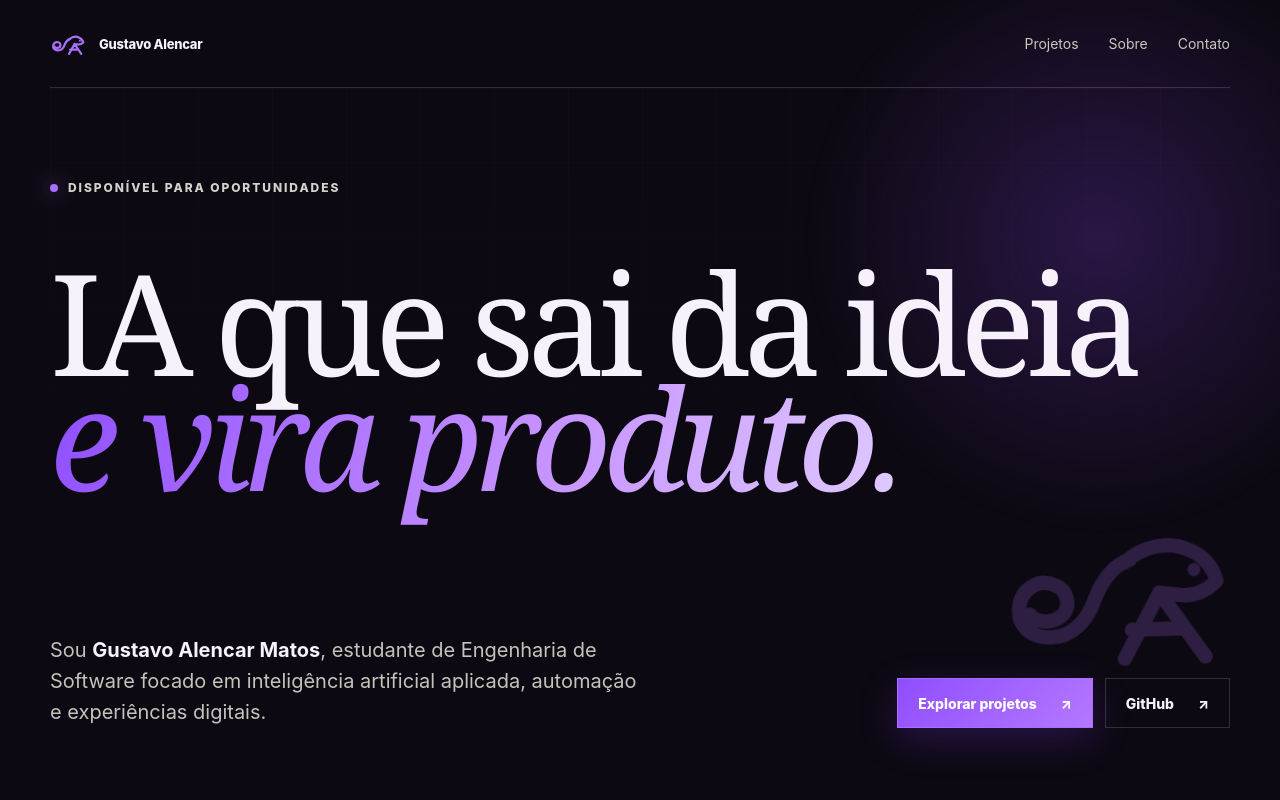
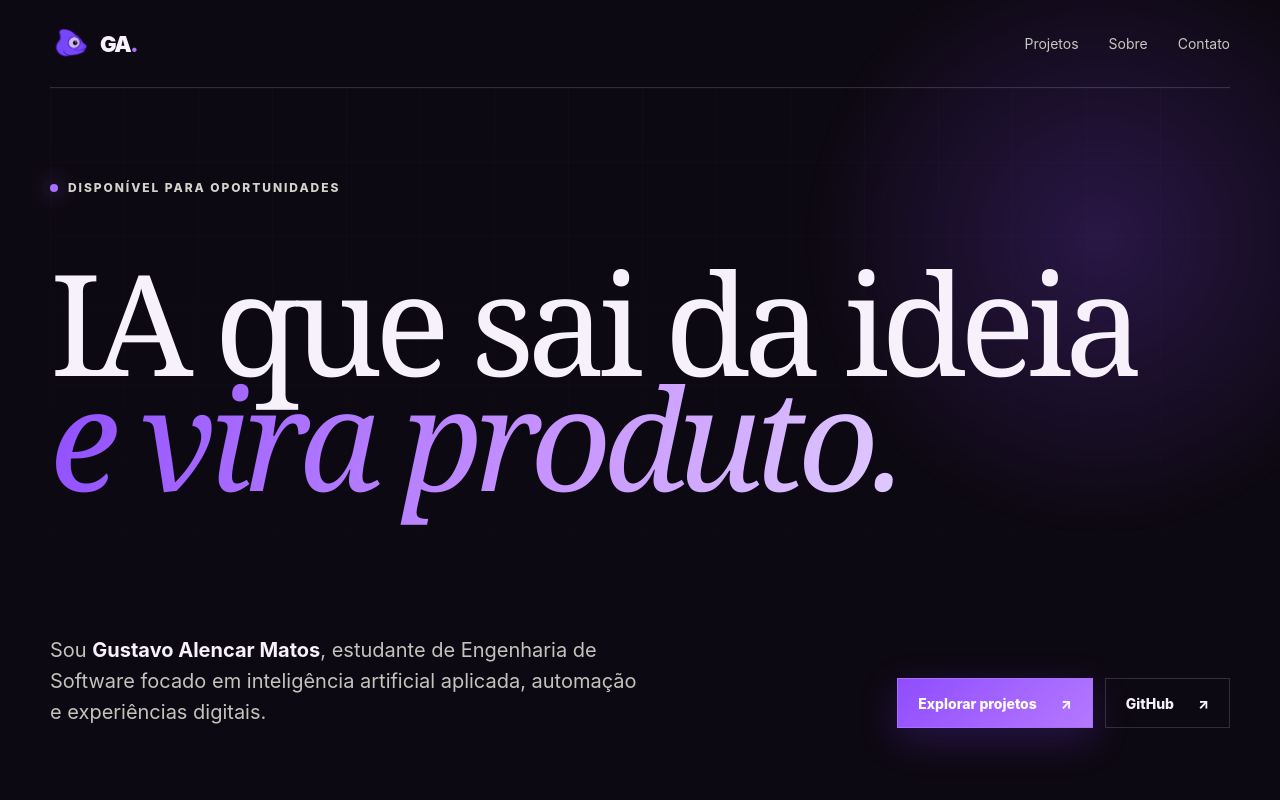
Before and after one commit to gugdev/portfolio, a Next.js app: page / in a window 1280 px wide. Shown: the top 800 px of the page. Built offline with nearby package versions, Linux system fonts and the light colour scheme.

Commit message:
fix: simplify portfolio mascot branding

```diff
--- a/app/components/chameleon-mark.tsx
+++ /dev/null
@@ -1,35 +0,0 @@
-type ChameleonMarkProps = {
-  className?: string;
-  decorative?: boolean;
-};
-
-export function ChameleonMark({ className, decorative = false }: ChameleonMarkProps) {
-  return (
-    <svg
-      className={className}
-      viewBox="0 0 96 96"
-      fill="none"
-      xmlns="http://www.w3.org/2000/svg"
-      role={decorative ? undefined : "img"}
-      aria-hidden={decorative || undefined}
-      aria-label={decorative ? undefined : "Símbolo de Gustavo Alencar: um camaleão abstrato"}
-    >
-      {!decorative && <title>Camaleão de Gustavo Alencar</title>}
-      <path
-        d="M51 35c-7 2-11 8-14 15-3 8-9 14-17 14-8 0-13-5-12-12 1-7 8-11 14-8 5 2 6 9 2 12-4 3-10 2-12-1"
-        stroke="currentColor"
-        strokeWidth="5.5"
-        strokeLinecap="round"
-        strokeLinejoin="round"
-      />
-      <path
-        d="M49 36c7-6 17-8 25-4 5 2 9 7 10 12-4 4-9 6-15 5l-7-1-14 25M62 48l17 25M51 62h20"
-        stroke="currentColor"
-        strokeWidth="5.5"
-        strokeLinecap="round"
-        strokeLinejoin="round"
-      />
-      <circle cx="75.5" cy="39.5" r="2.5" fill="currentColor" />
-    </svg>
-  );
-}
--- a/app/globals.css
+++ b/app/globals.css
@@ -51,9 +51,10 @@ main { position: relative; }
   position: relative;
   z-index: 3;
 }
-.brand { display: inline-flex; align-items: center; gap: 11px; color: var(--acid); }
-.brandMark { width: 38px; height: 38px; flex: none; }
-.brandName { color: var(--paper); font-size: 13px; font-weight: 800; letter-spacing: -.02em; }
+.brand { display: inline-flex; align-items: center; gap: 8px; }
+.brandMark { width: 42px; height: 42px; object-fit: contain; flex: none; }
+.brandLetters { color: var(--paper); font-size: 22px; font-weight: 900; letter-spacing: -.07em; }
+.brandLetters span { color: var(--acid); }
 .navLinks { display: flex; gap: 30px; color: #c7c8bf; font-size: 14px; }
 .navLinks a:hover { color: var(--acid); }
 .hero { min-height: 720px; padding: 92px 0 80px; display: flex; flex-direction: column; justify-content: space-between; position: relative; isolation: isolate; }
@@ -79,19 +80,6 @@ main { position: relative; }
   background-size: 74px 74px;
   mask-image: linear-gradient(to bottom, black, transparent 78%);
 }
-.mascotMark {
-  position: absolute;
-  z-index: -1;
-  right: -18px;
-  bottom: 80px;
-  width: 250px;
-  height: 250px;
-  overflow: hidden;
-  color: var(--acid);
-  opacity: .2;
-  transform: rotate(-4deg);
-}
-.mascotMark svg { width: 100%; height: 100%; }
 .eyebrow, .kicker { font-size: 12px; font-weight: 800; letter-spacing: .16em; text-transform: uppercase; }
 .eyebrow { color: #d2d4cb; display: flex; align-items: center; gap: 10px; }
 .eyebrow span { width: 8px; height: 8px; border-radius: 50%; background: var(--acid); box-shadow: 0 0 22px var(--acid); }
@@ -165,11 +153,9 @@ h2 { font-size: clamp(52px, 7vw, 96px); line-height: .92; }
   .shell { width: min(100% - 30px, 1180px); }
   .nav { height: 72px; }
   .navLinks { gap: 16px; }
-  .brandName { display: none; }
   .navLinks a:nth-child(2) { display: none; }
   .hero { min-height: 660px; padding: 70px 0 60px; overflow: hidden; }
   .hero::before { width: 420px; height: 420px; right: -230px; top: -90px; }
-  .mascotMark { right: -70px; bottom: 145px; width: 190px; height: 190px; opacity: .12; }
   h1 { font-size: clamp(58px, 20vw, 92px); line-height: .86; }
   .heroBottom { display: block; }
   .heroBottom > p { font-size: 17px; }
@@ -204,8 +190,6 @@ h2 { font-size: clamp(52px, 7vw, 96px); line-height: .92; }
   @keyframes rise { from { opacity: 0; transform: translateY(28px); } to { opacity: 1; transform: translateY(0); } }
   .motionReady [data-reveal] { opacity: 0; transform: translateY(34px); transition: opacity .75s cubic-bezier(.2,.8,.2,1), transform .75s cubic-bezier(.2,.8,.2,1); }
   .motionReady [data-reveal].isVisible { opacity: 1; transform: translateY(0); }
-  .mascotMark { animation: mascotFloat 5s ease-in-out infinite; }
-  @keyframes mascotFloat { 0%, 100% { transform: translateY(0) rotate(-4deg); } 50% { transform: translateY(-12px) rotate(-1deg); } }
 }
 
 @media (prefers-reduced-motion: reduce) {
--- a/app/page.tsx
+++ b/app/page.tsx
@@ -1,4 +1,4 @@
-import { ChameleonMark } from "./components/chameleon-mark";
+import Image from "next/image";
 import { InteractiveEffects } from "./components/interactive-effects";
 
 const projects = [
@@ -85,8 +85,15 @@ export default function Home() {
       <InteractiveEffects />
       <nav className="nav shell" aria-label="Navegação principal">
         <a className="brand" href="#top" aria-label="Voltar ao início">
-          <ChameleonMark className="brandMark" />
-          <span className="brandName">Gustavo Alencar</span>
+          <Image
+            className="brandMark"
+            src="/camaleao-head-final.png"
+            alt=""
+            width={48}
+            height={48}
+            priority
+          />
+          <span className="brandLetters">GA<span>.</span></span>
         </a>
         <div className="navLinks">
           <a href="#projetos">Projetos</a>
@@ -96,9 +103,6 @@ export default function Home() {
       </nav>
 
       <section className="hero shell" id="top">
-        <div className="mascotMark" aria-hidden="true">
-          <ChameleonMark decorative />
-        </div>
         <div className="eyebrow"><span /> Disponível para oportunidades</div>
         <h1>
           IA que sai da ideia<br />
```
Also changed, not shown: public/camaleao-head-final.png (added).
